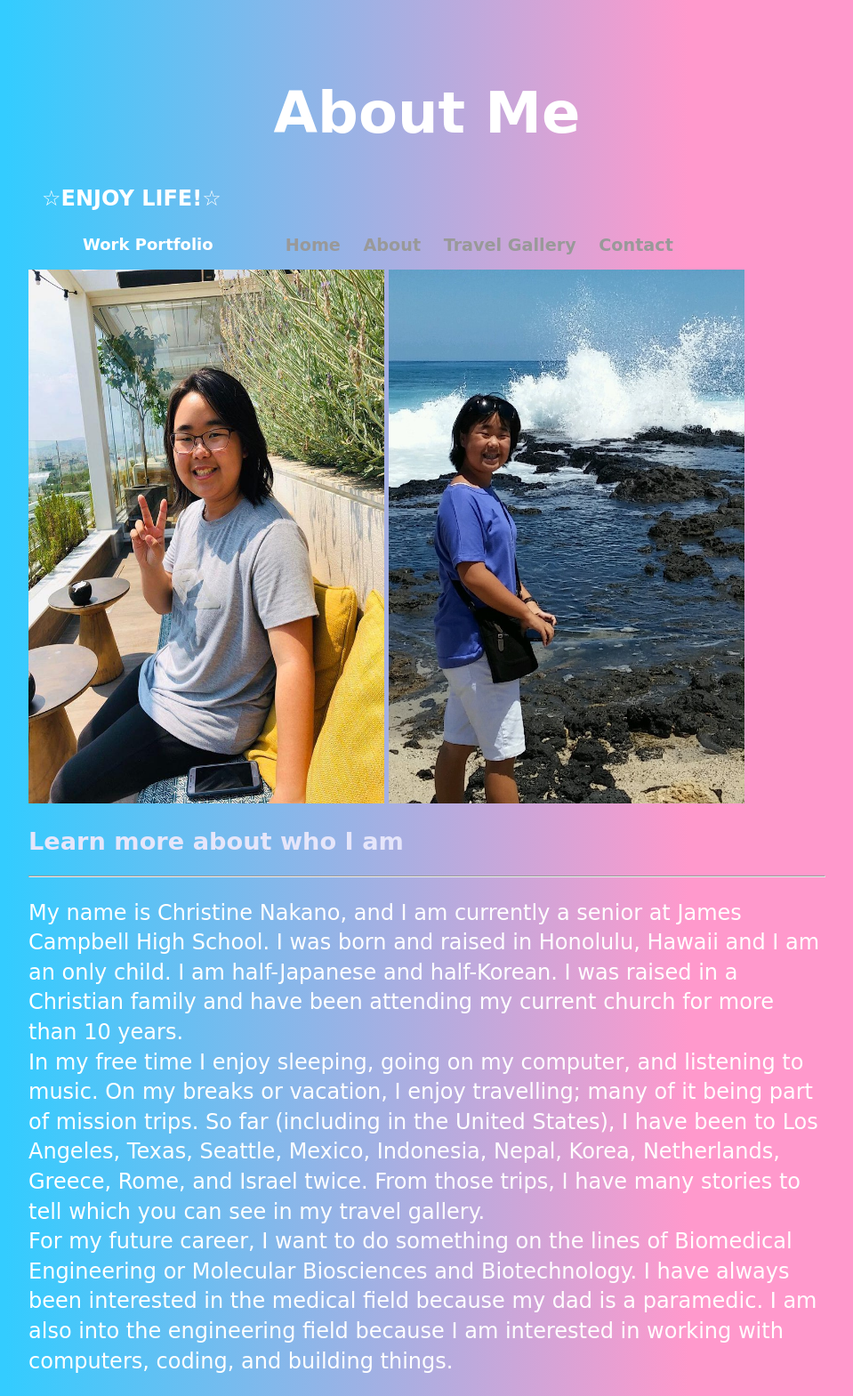
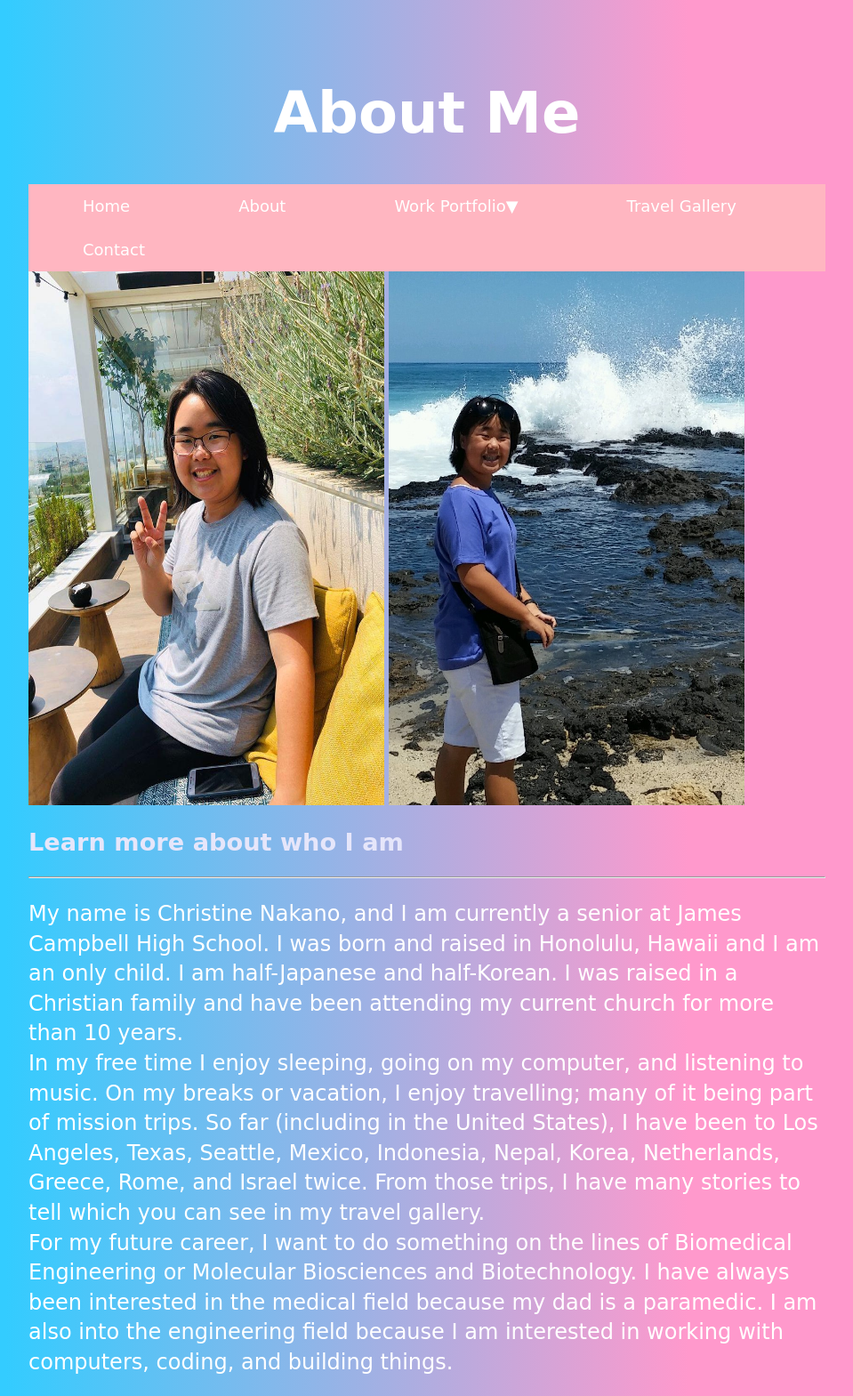
Before and after one commit to CNakano7/CNakano7.github.io, a Jekyll site: the page About/index.html, which Jekyll copies as it is, in a window 1280 px wide. Shown: the whole page at 89% size, without its empty margins (160-1119 px from the left). Built offline with Jekyll 4.4.1, drawn with Linux system fonts in a browser that asks for light colours.

Commit message:
Update index.html

```diff
--- a/About/index.html
+++ b/About/index.html
@@ -10,25 +10,23 @@
 
 <h1 style="color: white; text-align:center; font-size:400%; padding-top:30px;">About Me</h1>
 
-</body>
 	<body>
-    <header>
-    <b><p style="color:white; padding-left:15px;">☆ENJOY LIFE!☆</p></b>
-   <nav>
-<ul>
-  <li style="font-size:120%;"><a class="active" href="/index.html">Home</a></li>
-  <li style="font-size:120%;"><a href="/About/index.html">About</a></li>
-  <li class="dropdown" style=font-size:120%>
-    <a href="/Work Portfolio/index.html" class="dropbtn">Work Portfolio</a>
-    <div class="dropdown-content">
+    <div class="topnav" id="mytopnav">
+  <a href="/index.html">Home</a>
+  <a href="/About/index.html">About</a>
+  <div class="dropdown">
+    <button class="dropbtn">Work Portfolio▼
+        <i class="fa fa-caret-down"></i>
+    </button>
+      <div class="dropdown-content">
       <a href="/passwordgenerator.html">Password Generator Project</a>
       <a href="/blowntobits.html">Blown to Bits Presentation</a>
+        </div>
     </div>
-  <li style="font-size:120%;"><a href="/Travel Gallery/index.html">Travel Gallery</a></li>
-  <li style="font-size:120%;"><a href="/Contact/index.html">Contact</a></li>
-</ul>
-</nav>
-    </header>
+  <a href="/Travel Gallery/index.html">Travel Gallery</a>
+  <a href="/Contact/index.html">Contact</a>
+  <a href="javascript:void(0);" style="font-size:15px;" class="icon" onclick="myFunction()">&#9776;</a>
+</div>
 
 <body>
 
```
Also changed, not shown: other parts of About/index.html (+10 -1 lines).
